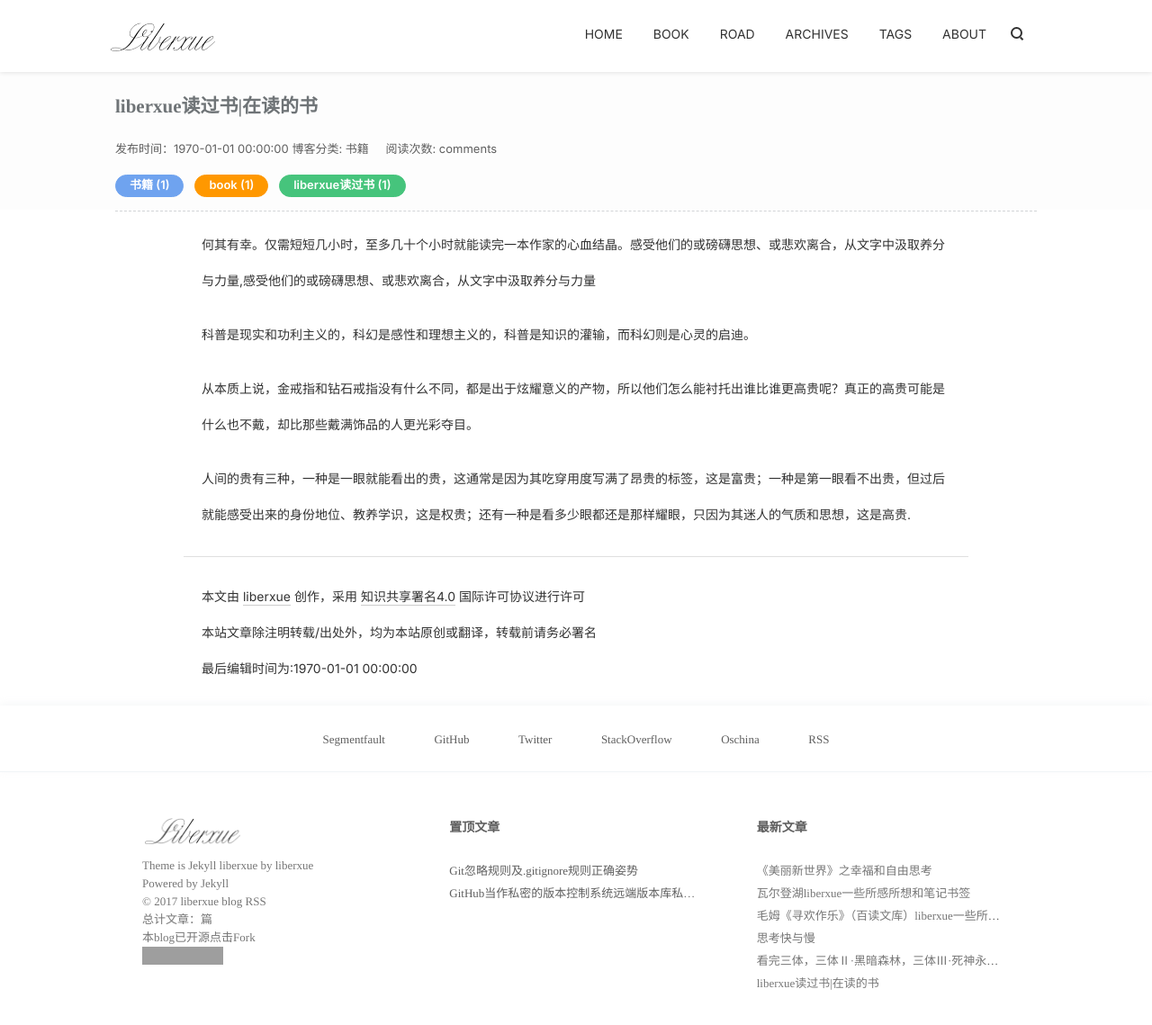
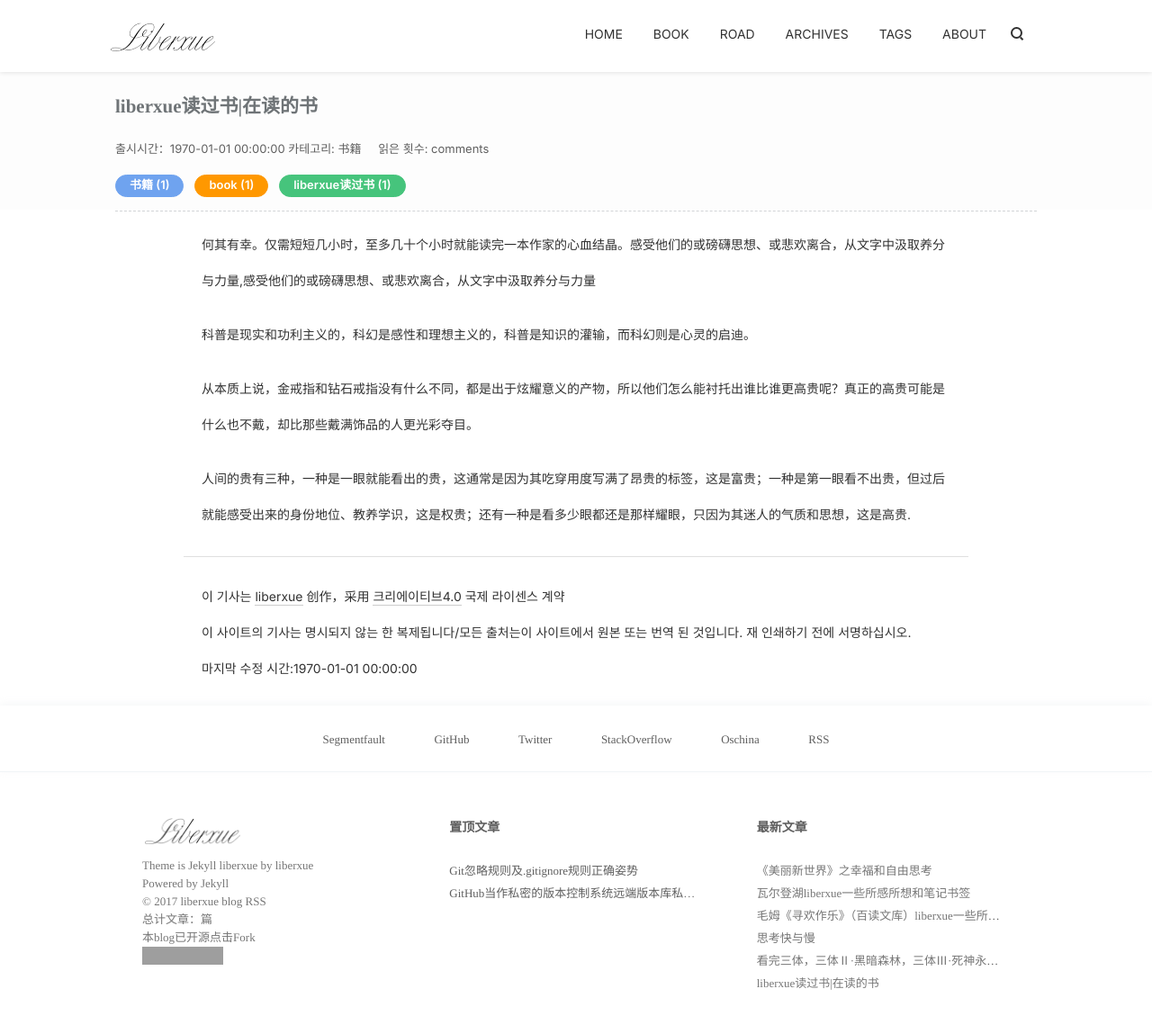
Before and after one commit to EngineerYun/projects, a Jekyll site: the page built from _posts/书籍/1970-01-01-bookindex.md, in a window 1280 px wide and 1208 px high. Shown: the top 1139 px of the window at 90% size. Built offline with Jekyll 4.4.1, drawn with Linux system fonts in a browser that asks for light colours; nearby versions of some CDN libraries; comment, search, counter and statistics services are not loaded; grey boxes are pictures that could not be loaded.

Commit message:
blog, default, index 번역

```diff
--- a/_layouts/blog.html
+++ b/_layouts/blog.html
@@ -20,7 +20,7 @@
             <span class="icon-search"></span>
             <form id="cb-search-btn" role="search">
          <span class="search-box">
-         <input type="text" class="input" id="cb-search-content" required="true" placeholder="标题 标签..." maxlength="30" autocomplete="off">
+         <input type="text" class="input" id="cb-search-content" required="true" placeholder="검색" maxlength="30" autocomplete="off">
         </span>
             </form>
         </div>
@@ -41,23 +41,23 @@
     <h1 class="post-title" itemprop="name headline">
 	{{ page.title }}</h1>
 		 <div class="post-data">
-	 <time datetime="{{ page.date | date: '%F %H:%M:%S'}}" itemprop="datePublished">发布时间：{{ page.date | date: "%F %H:%M:%S"}}</time>
-     <a href="/tags#{{ page.category }}" title="访问 {{ page.category }}" data-hover="博客分类: {{ page.category }}">博客分类: {{ page.category }}</a>
-    <a href="#read"> 阅读次数: comments</a>
+	 <time datetime="{{ page.date | date: '%F %H:%M:%S'}}" itemprop="datePublished">출시시간：{{ page.date | date: "%F %H:%M:%S"}}</time>
+     <a href="/tags#{{ page.category }}" title="접속 {{ page.category }}" data-hover="카테고리: {{ page.category }}">카테고리: {{ page.category }}</a>
+    <a href="#read"> 읽은 횟수: comments</a>
 			</div>
             <div class="post-tags">
                 {% unless page.tags == empty %}
       {% assign tags_list = page.tags %}
       {% if tags_list.first[0] == null %}
       {% for tag in tags_list %}
-          <a href="/tags#{{ tag }}" title="访问{{ tag }}" data-hover="{{ tag }}">
+          <a href="/tags#{{ tag }}" title="접속{{ tag }}" data-hover="{{ tag }}">
           {{ tag }} <span>({{ site.tags[tag].size }})</span>
           {% unless forloop.last %}{% endunless %}
 </a>
       {% endfor %}
       {% else %}
       {% for tag in tags_list %}
-          <a href="/tags#{{ tag[0] }}" title="访问 {{ tag[0] }}" data-hover="{{tag[0]}}">
+          <a href="/tags#{{ tag[0] }}" title="접속 {{ tag[0] }}" data-hover="{{tag[0]}}">
             {{ tag[0] }} <span>({{ tag[1].size }})</span>
             {% unless forloop.last %}{% endunless %}
           </a>
@@ -82,13 +82,13 @@
       {% assign tags_list = page.tags %}
       {% if tags_list.first[0] == null %}
       {% for tag in tags_list %}
-          <a href="/tags#{{ tag }}" title="访问{{ tag }}" data-hover="{{ tag }}">
+          <a href="/tags#{{ tag }}" title="접속{{ tag }}" data-hover="{{ tag }}">
           {{ tag }} <span>({{ site.tags[tag].size }})</span>
           {% unless forloop.last %}{% endunless %}</a>
       {% endfor %}
       {% else %}
       {% for tag in tags_list %}
-          <a href="/tags#{{ tag[0] }}" title="访问{{ tag[0] }}"  data-hover="{{ tag[0] }}">
+          <a href="/tags#{{ tag[0] }}" title="접속{{ tag[0] }}"  data-hover="{{ tag[0] }}">
             {{ tag[0] }} <span>({{ tag[1].size }})</span>
             {% unless forloop.last %}{% endunless %}
           </a>
@@ -99,7 +99,7 @@
 </p>
 {{ content }}
 		<p class="post-info">
-			本文由 <a href="/">liberxue</a> 创作，采用 <a href="https://creativecommons.org/licenses/by/4.0/" target="_blank" rel="external nofollow">知识共享署名4.0</a> 国际许可协议进行许可<br>本站文章除注明转载/出处外，均为本站原创或翻译，转载前请务必署名<br>最后编辑时间为:{{ page.date | date: "%F %H:%M:%S"}}</p>
+			이 기사는 <a href="/">liberxue</a> 创作，采用 <a href="https://creativecommons.org/licenses/by/4.0/" target="_blank" rel="external nofollow">크리에이티브4.0</a> 국제 라이센스 계약<br>이 사이트의 기사는 명시되지 않는 한 복제됩니다/모든 출처는이 사이트에서 원본 또는 번역 된 것입니다. 재 인쇄하기 전에 서명하십시오.<br>마지막 수정 시간:{{ page.date | date: "%F %H:%M:%S"}}</p>
 	</div>
 </article>
 
--- a/tags/index.html
+++ b/tags/index.html
@@ -5,7 +5,7 @@
 <div class="main-content archive-page clearfix">
   {% capture site_tags %}{% for tag in site.tags %}{{ tag | first }}{% unless forloop.last %},{% endunless %}{% endfor %}{% endcapture %}
 {% assign tags_list = site_tags | split:',' | sort %}
-    <h3 class="post-title" itemprop="name headline">标签分类的博文--点击自动查找相应`Tags`</h3>
+    <h3 class="post-title" itemprop="name headline">태그 분류 블로그 게시물-클릭하면 해당하는 자동 검색`Tags`</h3>
 											 <div class="post-data">
 			 						  <div class="post-tags">
   {% for item in (0..site.tags.size)  %}{% unless forloop.last %}
```
Also changed, not shown: other parts of _layouts/blog.html (+2 -2 lines), _layouts/default.html (+4 -4 lines).
